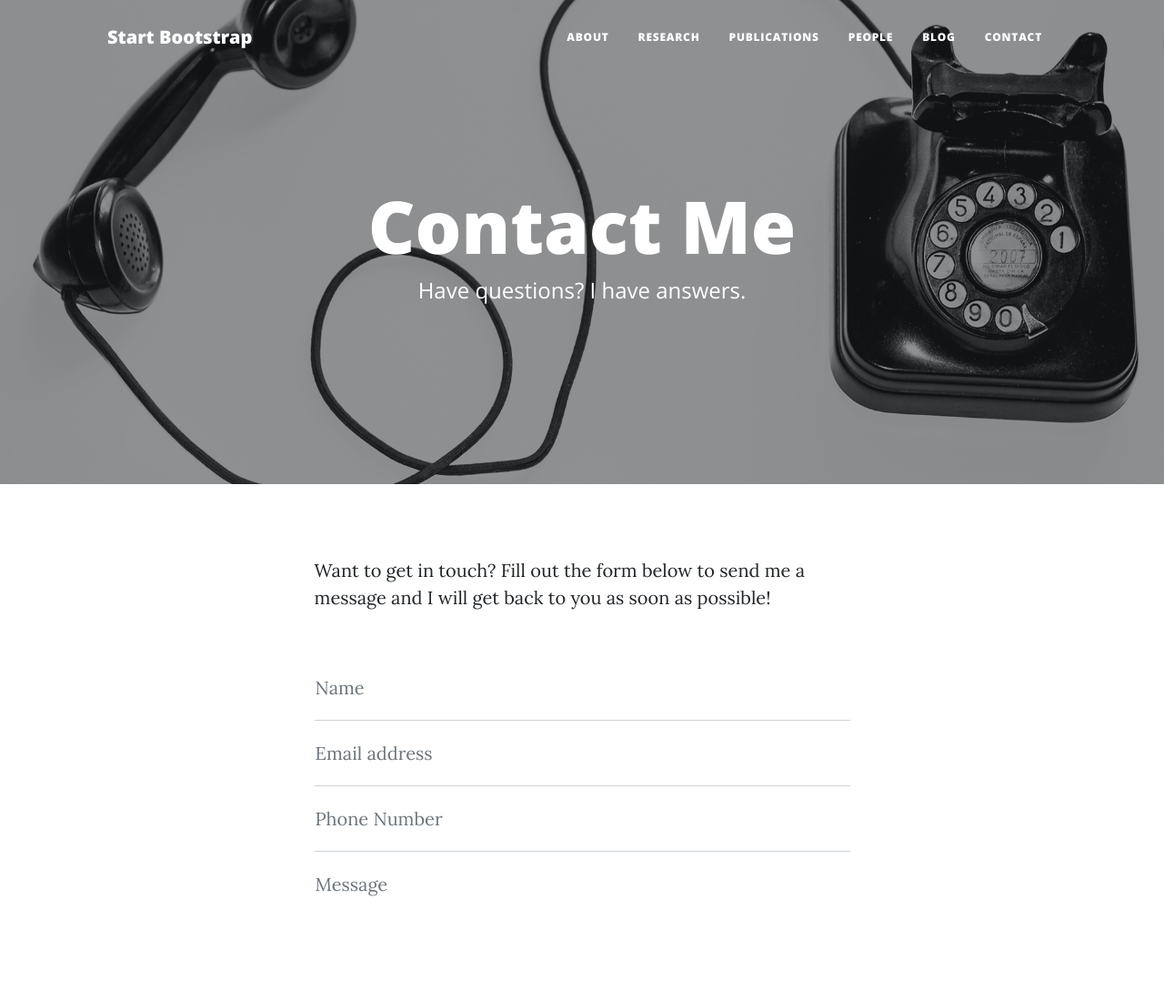
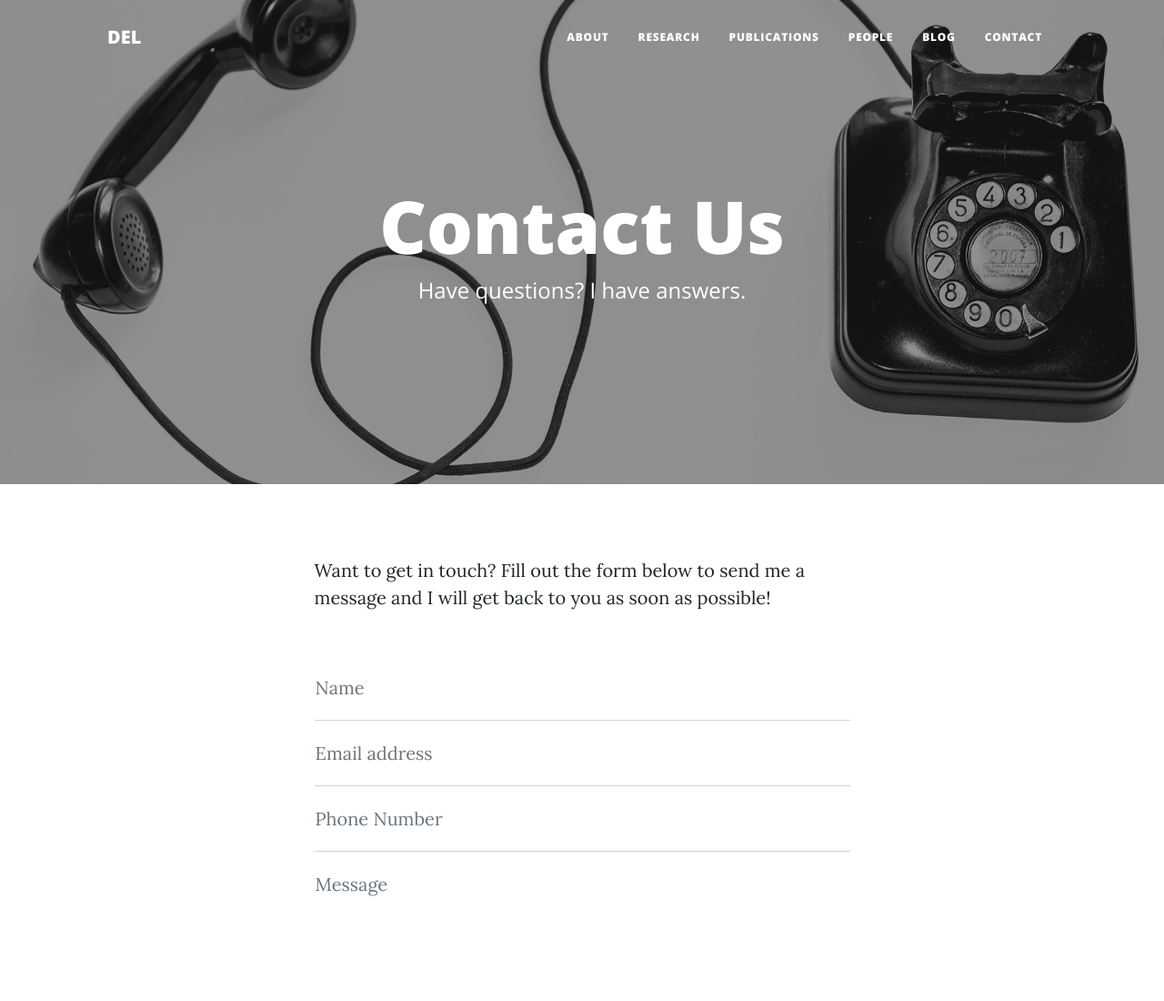
Before and after one commit to Rajdeep411/homepage, a plain HTML site: page contact.html in a window 1280 px wide. Shown: the top 1100 px of the page at 91% size. Drawn offline with nearby package versions, Linux system fonts and the light colour scheme; files whose address does not match are found by name.

Commit message:
Update contact.html

```diff
--- a/contact.html
+++ b/contact.html
@@ -19,7 +19,7 @@
         <!-- Navigation-->
         <nav class="navbar navbar-expand-lg navbar-light" id="mainNav">
             <div class="container px-4 px-lg-5">
-                <a class="navbar-brand" href="index.html">Start Bootstrap</a>
+                <a class="navbar-brand" href="index.html">DEL</a>
                 <button class="navbar-toggler" type="button" data-bs-toggle="collapse" data-bs-target="#navbarResponsive" aria-controls="navbarResponsive" aria-expanded="false" aria-label="Toggle navigation">
                     Menu
                     <i class="fas fa-bars"></i>
@@ -42,7 +42,7 @@
                 <div class="row gx-4 gx-lg-5 justify-content-center">
                     <div class="col-md-10 col-lg-8 col-xl-7">
                         <div class="page-heading">
-                            <h1>Contact Me</h1>
+                            <h1>Contact Us</h1>
                             <span class="subheading">Have questions? I have answers.</span>
                         </div>
                     </div>
```
